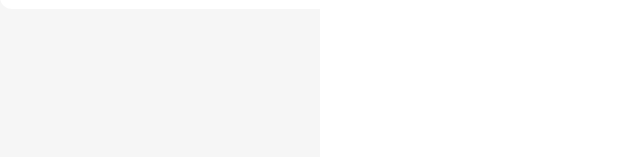
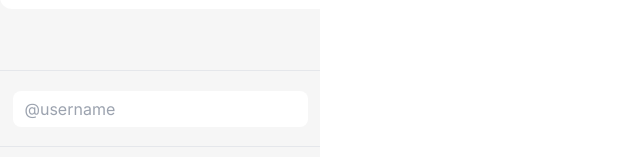
Before and after one commit to AmaliTech-Training-Academy/LetXChat, a React (Vite) app: page /sidebar/settings in a window 1280 px wide. Shown: the part 171-328 px from the top of the page, without its empty margins (0-640 px from the left). Built offline with nearby package versions, Linux system fonts and the light colour scheme.

Commit message:
feature: Add settings serach input field

```diff
--- a/src/components/sidebar/Search.jsx
+++ b/src/components/sidebar/Search.jsx
@@ -1,13 +1,13 @@
 import React from 'react'
 import search from '../../assets/Search.svg'
 
-function Search() {
+function Search({settings}) {
   return (
-    <div className='w-[295px] h-9 bg-white mt-14 mx-auto flex items-center rounded-xl'>
-        <div className='w-[25px] h-[25px] ml-2'>
+    <div className={`${!settings ? 'mt-14 rounded-xl' : 'mt-0 rounded-lg'} w-[295px] h-9 bg-white mx-auto flex items-center`}>
+        {!settings && <div className='w-[25px] h-[25px] ml-2'>
             <img src={search} alt="" className='w-full h-full object-cover'/>
-        </div>
-        <input type='text' placeholder='Search...' className='h-full w-full bg-transparent px-3'/>
+        </div>}
+        <input type='text' placeholder={`${settings ? '@username' : 'Search...'}`} className='h-full w-full bg-transparent px-3'/>
     </div>
   )
 }
--- a/src/components/sidebar/Settings.jsx
+++ b/src/components/sidebar/Settings.jsx
@@ -1,14 +1,19 @@
 import React from 'react'
 import UserCard from './UserCard'
 import close from '../../assets/Close.png'
+import Search from './Search'
+import { Link } from 'react-router-dom'
 
 function Settings() {
   return (
     <div className='h-screen w-[25vw] bg-[#F3F3F3BF] flex flex-col relative'>
-        <div className='w-8 h-8 bg-[#53352D] rounded-full absolute top-5 right-7 flex justify-center items-center cursor-pointer'>
+        <Link to='/sidebar' className='w-8 h-8 bg-[#53352D] rounded-full absolute top-5 right-7 flex justify-center items-center cursor-pointer'>
             <img src={close} alt="" />
+        </Link>
+        <UserCard settings={true} />
+        <div className='w-full h-[77px] border-y mt-[61px] flex items-center'>
+            <Search settings={true}/>
         </div>
-        <UserCard settings={true} />
     </div>
   )
 }
```
